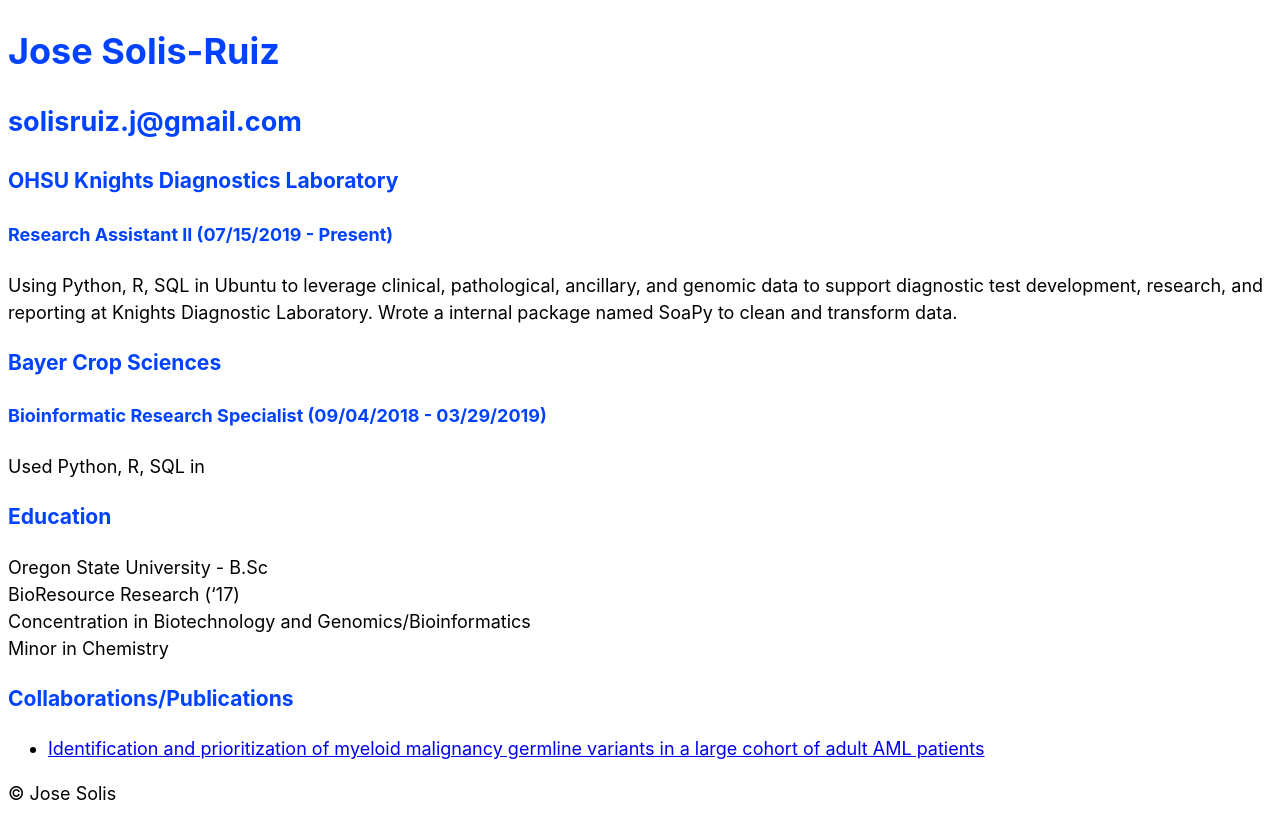
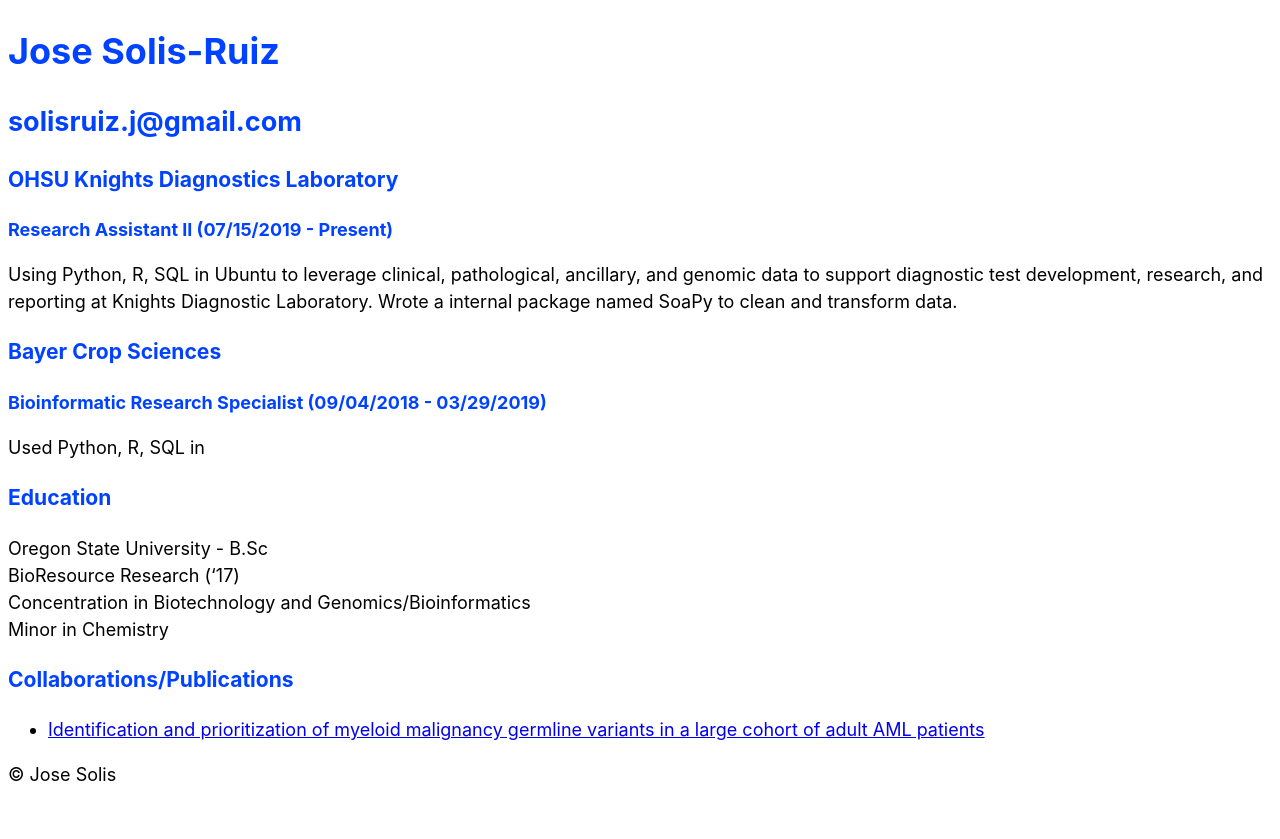
Before and after one commit to solisruj/solisruj.github.io, a Jekyll site: the page built from docs/index.md, in a window 1280 px wide. Shown: the top 839 px of the page. Built offline with Jekyll 4.4.1, drawn with Linux system fonts in a browser that asks for light colours; our own code applies the rules of GitHub Pages for plain Markdown files.

Commit message:
Updating header spacing

```diff
--- a/docs/_sass/_theme_main.scss
+++ b/docs/_sass/_theme_main.scss
@@ -21,4 +21,10 @@
     color: #000000;
   }
 
+  h2,
+  h4 {
+    margin:0;
+    padding:0;
+  }
+
 }
```
